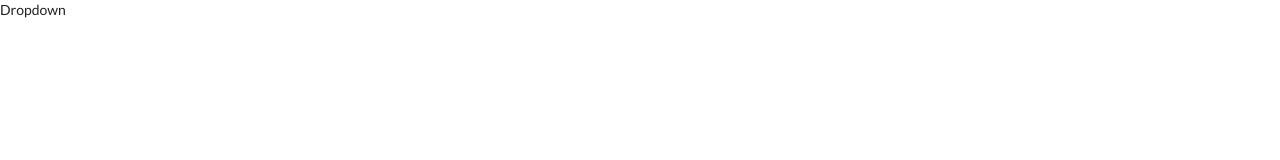
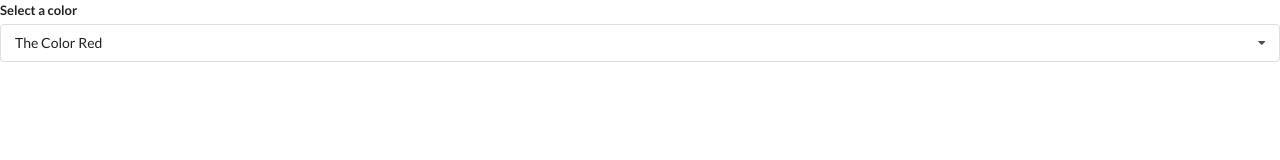
Before and after one commit to ravi19999/widgets, a React (Create React App) app: page / in a window 1280 px wide. Shown: the top 160 px of the page. Built offline with nearby package versions, Linux system fonts and the light colour scheme.

Commit message:
Toggled the dropdown component on and off on click :lipstick:

```diff
--- a/src/App.js
+++ b/src/App.js
@@ -1,4 +1,4 @@
-import React from "react";
+import React, { useState } from "react";
 import Accordion from "./components/Accordion";
 import Search from "./components/Search";
 import Dropdown from "./components/Dropdown";
@@ -32,12 +32,16 @@
     },
 ];
 
-const App = () => {
+export default () => {
+    const [selected, setSelected] = useState(options[0]);
+
     return (
         <div>
-            <Dropdown options={options} />
+            <Dropdown
+                selected={selected}
+                onSelectedChange={setSelected}
+                options={options}
+            />
         </div>
     );
 };
-
-export default App;
--- a/src/components/Dropdown.js
+++ b/src/components/Dropdown.js
@@ -1,7 +1,42 @@
-import React from "react";
+import React, { useState } from "react";
 
-function Dropdown() {
-    return <div>Dropdown</div>;
+function Dropdown({ options, selected, onSelectedChange }) {
+    const [open, setOpen] = useState(false);
+    const renderedOptions = options.map((option) => {
+        if (option.value === selected.value) {
+            return null;
+        }
+        return (
+            <div
+                key={option.value}
+                className="item"
+                onClick={() => onSelectedChange(option)}
+            >
+                {option.label}
+            </div>
+        );
+    });
+    return (
+        <div className="ui form">
+            <div className="field">
+                <label className="label">Select a color</label>
+                <div
+                    onClick={() => setOpen(!open)}
+                    className={`ui selection dropdown ${
+                        open ? "visible active" : ""
+                    }`}
+                >
+                    <i className="dropdown icon"></i>
+                    <div className="text">{selected.label}</div>
+                    <div
+                        className={`menu  ${open ? "visible transition" : ""}`}
+                    >
+                        {renderedOptions}
+                    </div>
+                </div>
+            </div>
+        </div>
+    );
 }
 
 export default Dropdown;
```
